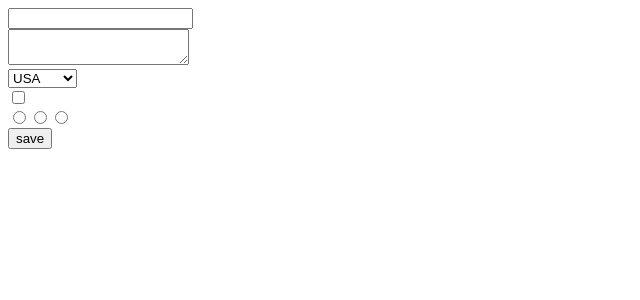
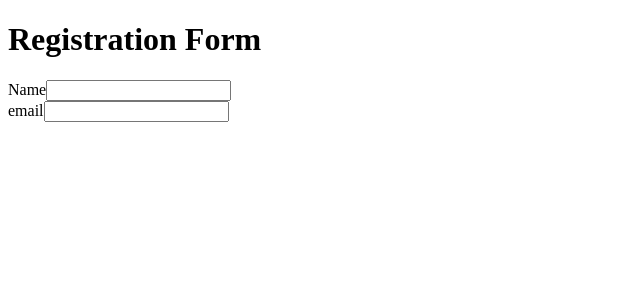
Before and after one commit to Ryuuutaaa/react-udemy, a React (Vite) app: page / in a window 1280 px wide. Shown: the top 300 px of the page, without its empty margins (0-640 px from the left). Built offline with nearby package versions, Linux system fonts and the light colour scheme.

Commit message:
registration form part 1

```diff
--- a/src/App.jsx
+++ b/src/App.jsx
@@ -1,11 +1,10 @@
-import CounterApp from "./components/CounterApp";
-import Form from "./components/Form";
+import RegistrasiForm from "./components/RegistrasiForm";
 
 function App() {
   return (
     <>
       <div>
-        <Form />
+        <RegistrasiForm />
       </div>
     </>
   );
--- /dev/null
+++ b/src/components/RegistrasiForm.jsx
@@ -0,0 +1,48 @@
+import { useState } from "react";
+
+const RegistrasiForm = () => {
+  const [data, setData] = useState({
+    name: "",
+    email: "",
+    password: "",
+    confirmPassword: "",
+    country: "",
+    gender: "",
+    aggrement: false,
+  });
+
+  const handleChange = (e) => {
+    setData((olddata) => ({ ...olddata, [e.target.name]: e.target.value }));
+  };
+
+  const handleSubmit = () => {};
+
+  console.log(data);
+  return (
+    <div>
+      <form onSubmit={handleSubmit}>
+        <h1>Registration Form</h1>
+        <div>
+          <label>Name</label>
+          <input
+            type="text"
+            name="name"
+            value={data.name}
+            onChange={handleChange}
+          />
+        </div>
+        <div>
+          <label>email</label>
+          <input
+            type="email"
+            name="email"
+            value={data.email}
+            onChange={handleChange}
+          />
+        </div>
+      </form>
+    </div>
+  );
+};
+
+export default RegistrasiForm;
```
